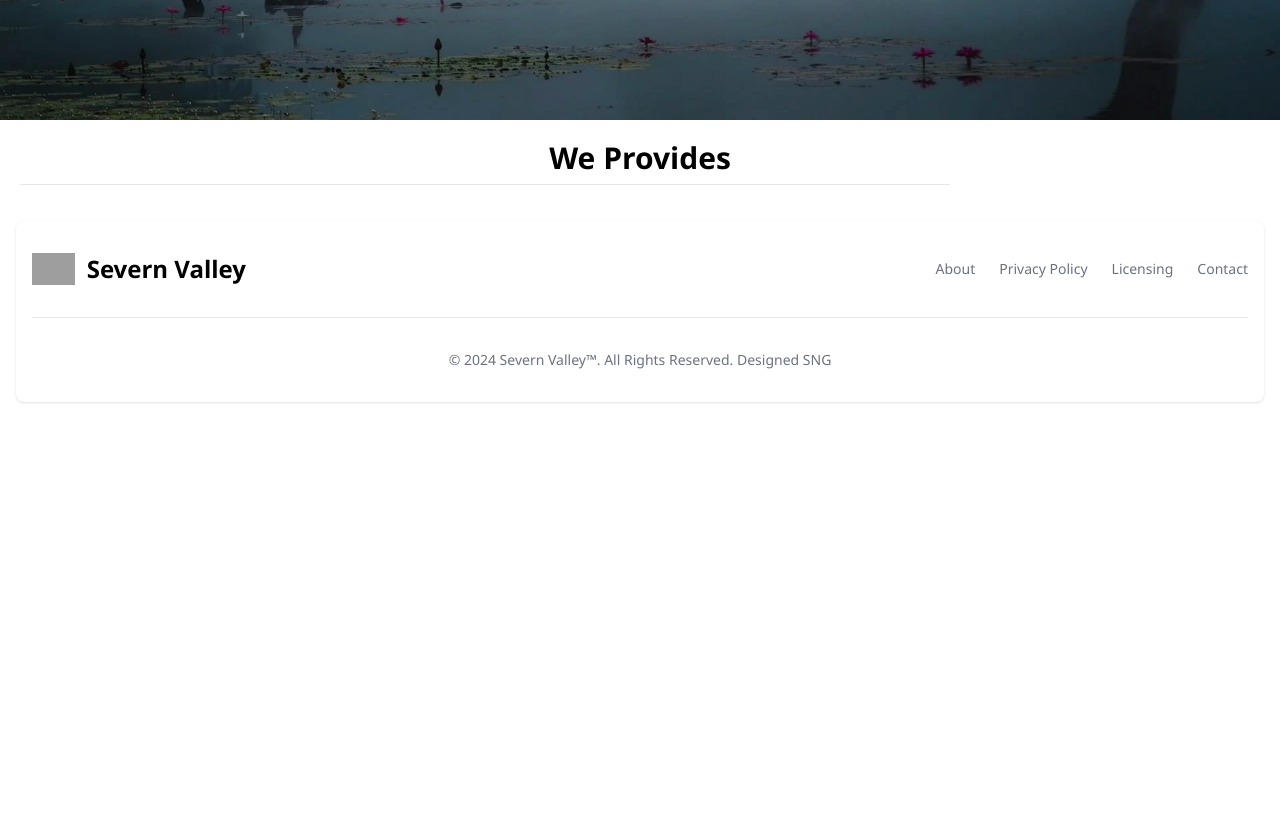
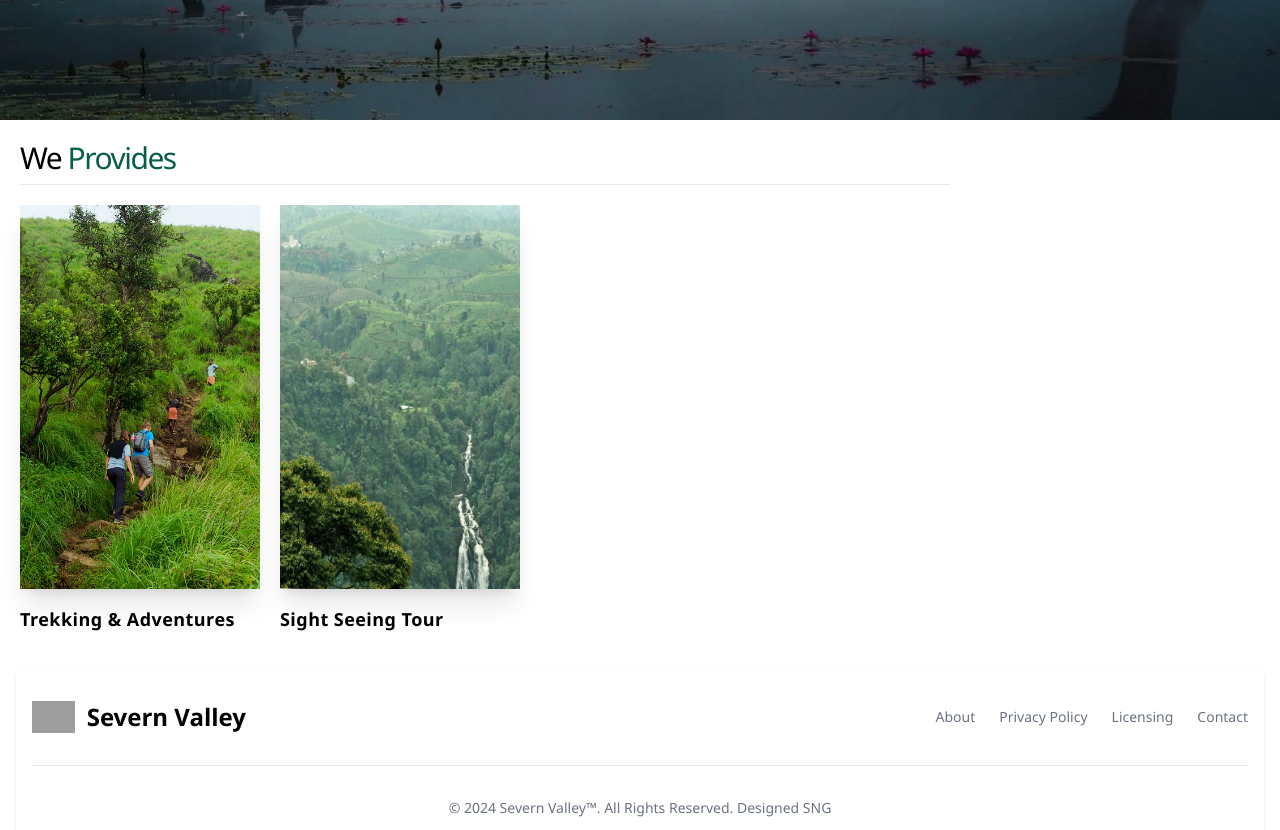
Before and after one commit to sarangpachari/severn-valley, a React (Vite) app: page / in a window 1280 px wide. Shown: the part 680-1510 px from the top of the page. Before the commit the page ends 1098 px from the top, so only its background shows below. Built offline with nearby package versions, Linux system fonts and the light colour scheme; grey boxes are pictures that could not be loaded.

Commit message:
sight and trekking img uploaded

```diff
--- a/src/components/Services.jsx
+++ b/src/components/Services.jsx
@@ -1,14 +1,36 @@
-import React from 'react'
+import React from "react";
+import trekkingImg from "../assets/trekking-main-img.webp";
+import sightSeeingImg from "../assets/sight-seeing-main.webp";
 
 const Services = () => {
   return (
     <div>
-        <div className="p-5">
-            <h1 className="lg:text-3xl text-2xl font-bold lg:text-center">We Provides</h1>
-            <hr className='mt-2 w-3/4' />
+      <div className="p-5">
+        <h1 className="lg:text-3xl lg:font-medium text-2xl  tracking-tighter">
+          We <span className="text-emerald-800">Provides</span>
+        </h1>
+        <hr className="mt-2 mb-5 w-3/4" />
+        {/* CARDS CONTAINER */}
+        <div className="flex flex-wrap gap-5">
+          {/* CARD */}
+          <div className="w-60">
+            <img src={trekkingImg} alt="" className="h-96 shadow-xl" />
+            <p className="text-lg font-bold mt-4 tracking-wide">
+              Trekking & Adventures
+            </p>
+          </div>
+          {/* CARD */}
+          <div className="w-60">
+            <img src={sightSeeingImg} alt="" className="h-96 shadow-xl" />
+            <p className="text-lg font-bold mt-4 tracking-wide">
+              Sight Seeing Tour
+            </p>
+          </div>
+
         </div>
+      </div>
     </div>
-  )
-}
+  );
+};
 
-export default Services
+export default Services;
```
Also changed, not shown: src/assets/sight-seeing-main.webp (added), src/assets/trekking-main-img.webp (added).
